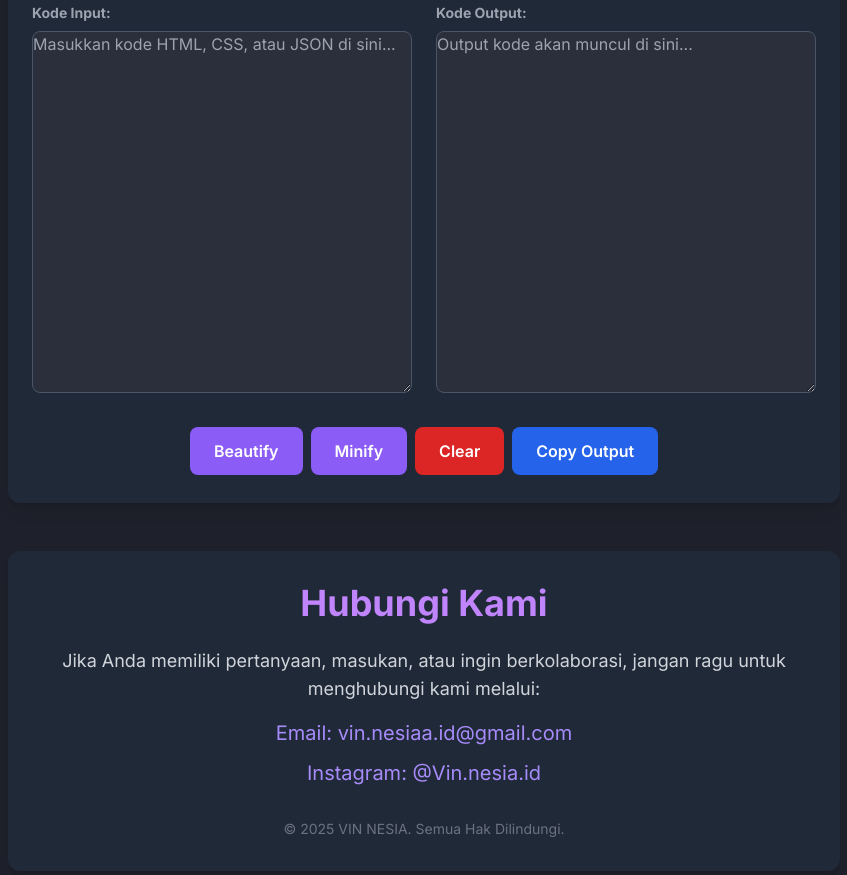
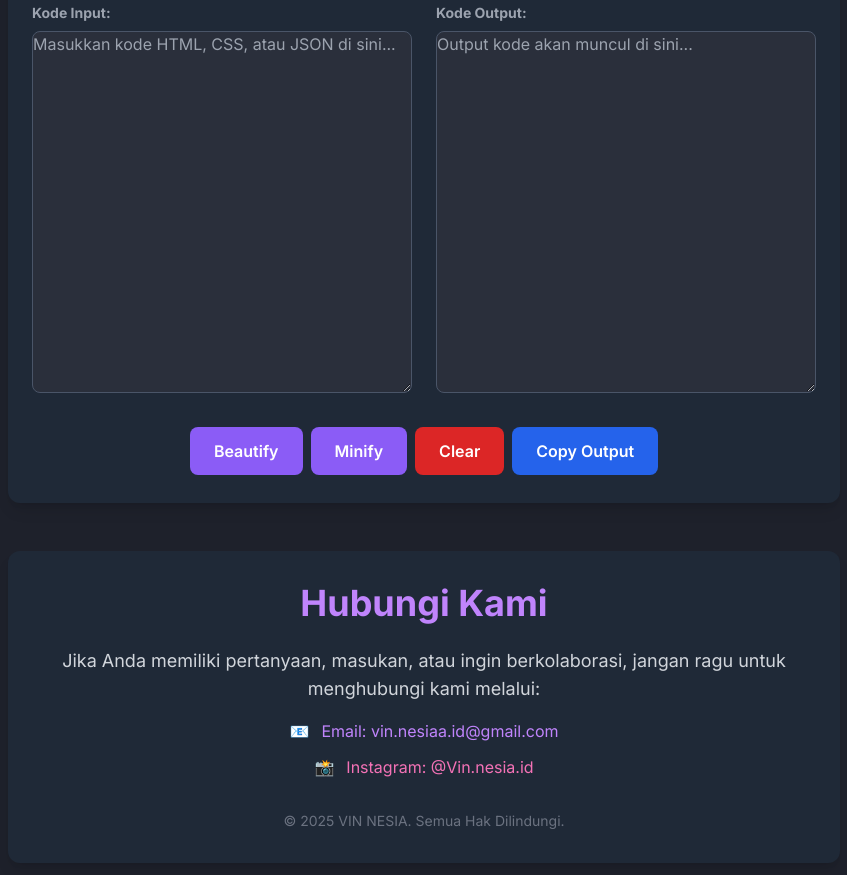
Before and after one commit to vin-nesia1/Ton, a plain HTML site: page beautifier.html in a window 1280 px wide. Shown: the part 322-1197 px from the top of the page, without its empty margins (216-1063 px from the left). Drawn offline with nearby package versions, Linux system fonts and the light colour scheme.

Commit message:
Update beautifier.html

```diff
--- a/beautifier.html
+++ b/beautifier.html
@@ -117,12 +117,17 @@
                 Jika Anda memiliki pertanyaan, masukan, atau ingin berkolaborasi, jangan ragu untuk menghubungi kami melalui:
             </p>
             <div class="flex flex-col items-center gap-3">
-                <a href="mailto:vin.nesiaa.id@gmail.com" class="nav-link font-medium text-xl transition duration-300">
-                    Email: vin.nesiaa.id@gmail.com
-                </a>
-                <a href="https://www.instagram.com/Vin.nesia.id" target="_blank" class="nav-link font-medium text-xl transition duration-300">
-                    Instagram: @Vin.nesia.id
-                </a>
+                <!-- Email -->
+<a href="mailto:vin.nesiaa.id@gmail.com"
+   class="inline-flex items-center gap-3 text-base font-medium text-purple-400 hover:text-purple-300 transition duration-300">
+   📧 <span>Email: vin.nesiaa.id@gmail.com</span>
+</a>
+
+<!-- Instagram -->
+<a href="https://www.instagram.com/Vin.nesia.id" target="_blank"
+   class="inline-flex items-center gap-3 text-base font-medium text-pink-400 hover:text-pink-300 transition duration-300">
+   📸 <span>Instagram: @Vin.nesia.id</span>
+</a>
             </div>
             <p class="text-gray-500 text-sm mt-8">&copy; 2025 VIN NESIA. Semua Hak Dilindungi.</p>
         </footer>
```
